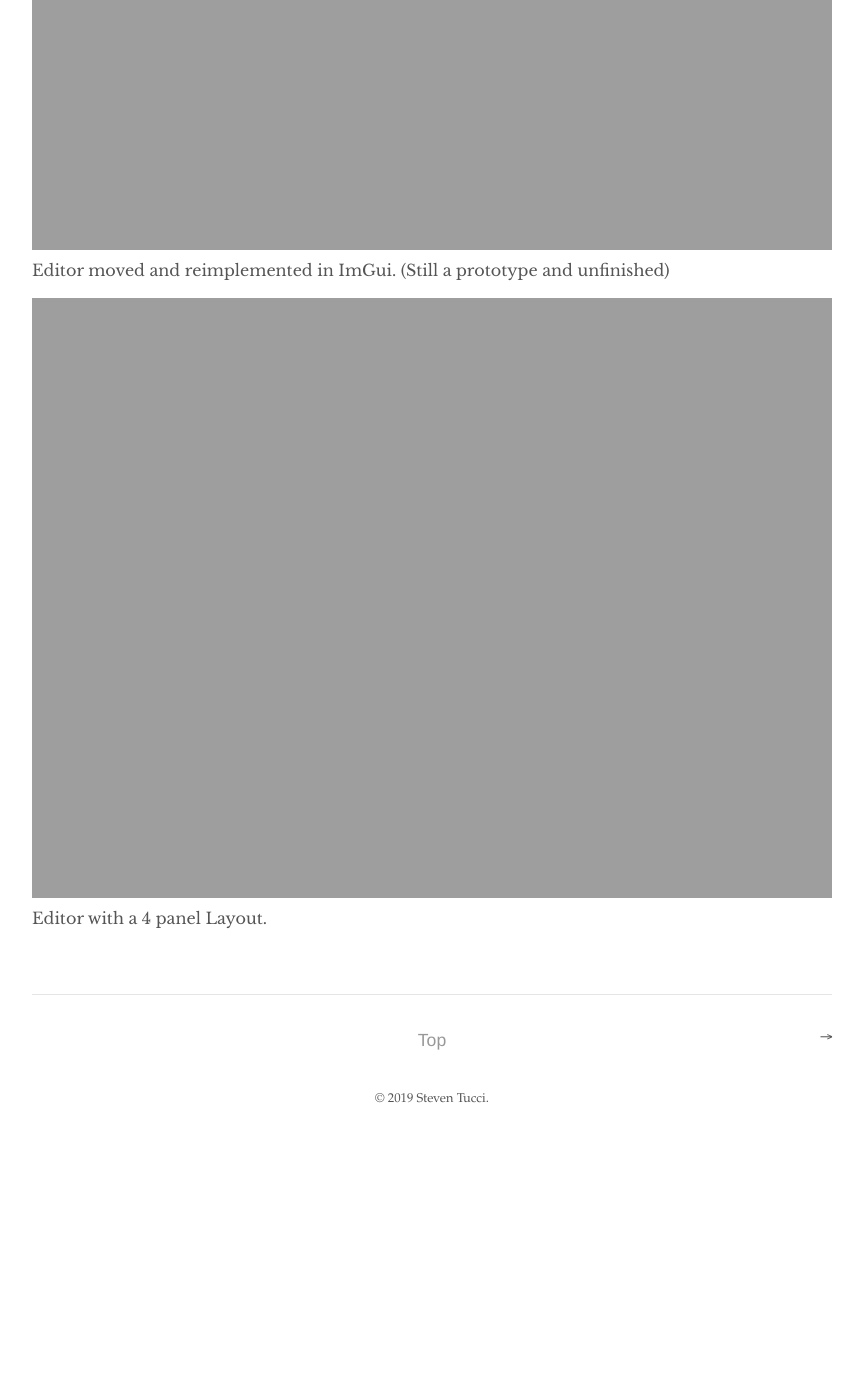
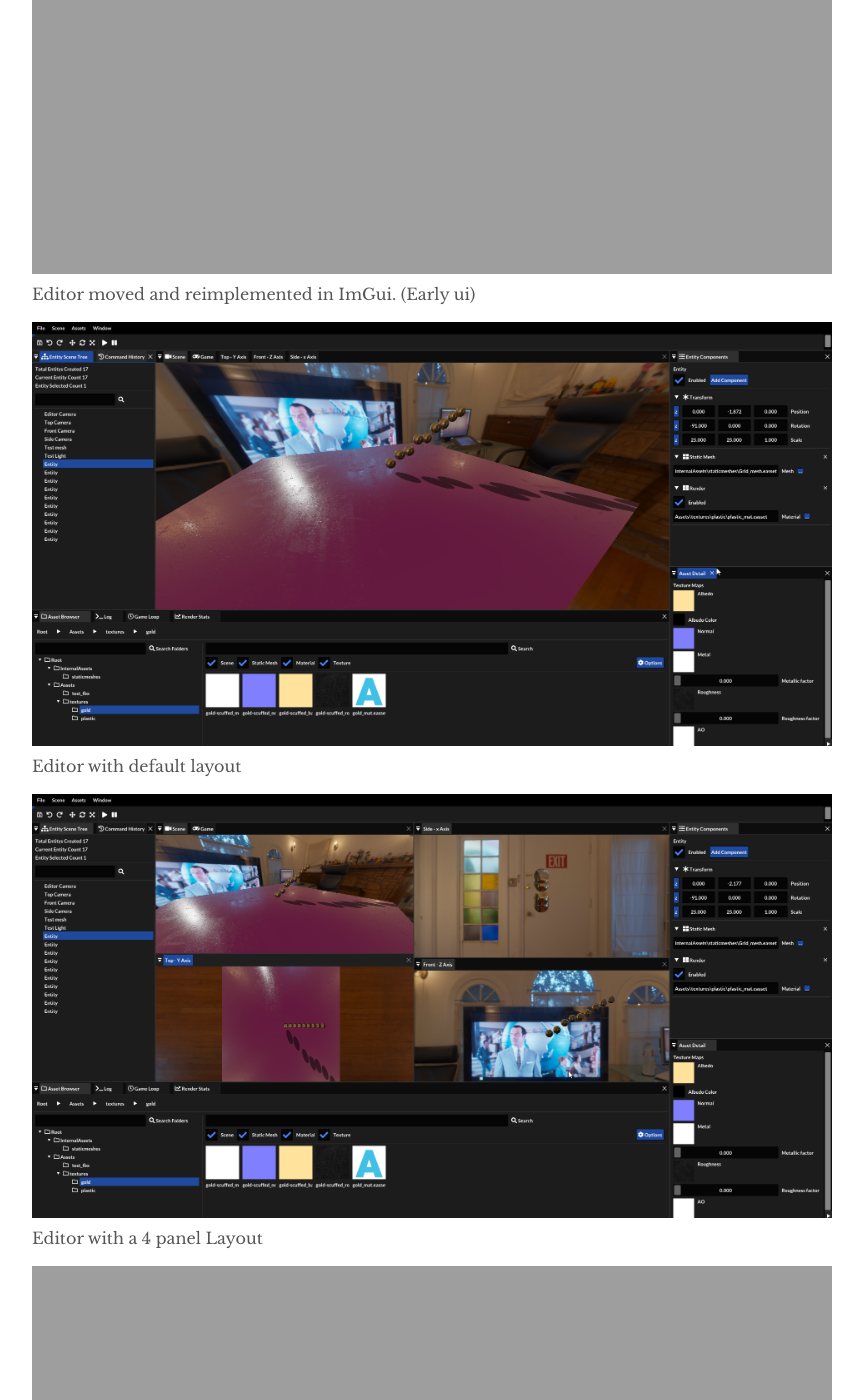
Before and after one commit to tucci/blog, a Jekyll site: the page built from _posts/2019-04-25-Custom Game Engine.md, in a window 1280 px wide and 1400 px high, scrolled down 6625 px. Shown: the whole window, without its empty margins (208-1071 px from the left). Built offline with Jekyll 4.4.1, drawn with Linux system fonts in a browser that asks for light colours; before the commit the page ends 7767 px from its top, so only the background shows below that; some of the changed text lies outside the part shown.

Commit message:
Added new screenshots

```diff
--- a/_posts/2019-04-25-Custom Game Engine.md
+++ b/_posts/2019-04-25-Custom Game Engine.md
@@ -141,7 +141,13 @@ Showing a wood material
 An early prototype of the editor using QT
 
 ![]({{site.url}}/assets/gameengine/imgui_editor.png){: .col-12}
-Editor moved and reimplemented in ImGui. (Still a prototype and unfinished)
+Editor moved and reimplemented in ImGui. (Early ui)
 
-![]({{site.url}}/assets/gameengine/Engine_8UYXxVbiNY.png){: .col-12}
-Editor with a 4 panel Layout.
+![]({{site.url}}/assets/gameengine/Engine_Qk40NZYm1U.png){: .col-12}
+Editor with default layout
+
+![]({{site.url}}/assets/gameengine/Engine_xEhLLv1aRc.png){: .col-12}
+Editor with a 4 panel Layout
+
+![]({{site.url}}/assets/gameengine/ChtOkIY4wW-min.gif){: .col-12}
+Basic scripting and animation of entities
```
Also changed, not shown: other parts of _posts/2019-04-25-Custom Game Engine.md (+1 -1 lines), assets/gameengine/Engine_Qk40NZYm1U.png (added), assets/gameengine/Engine_xEhLLv1aRc.png (added), 1 other file.
